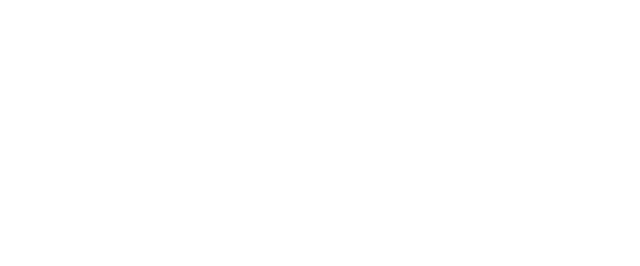
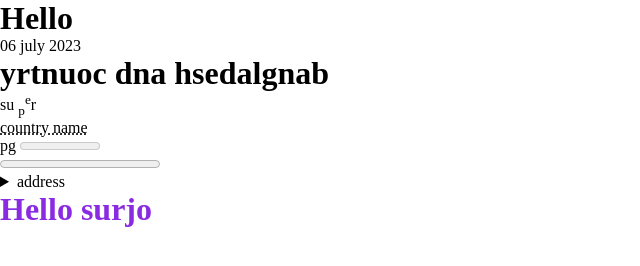
Before and after one commit to Surjo-cse/conceptual-1, a plain HTML site: page test.html in a window 1280 px wide. Shown: the whole page, without its empty margins (0-640 px from the left). Drawn offline with Linux system fonts and the light colour scheme.

Commit message:
funny part

```diff
--- /dev/null
+++ b/test.css
@@ -0,0 +1,7 @@
+*{
+    margin: 0px;
+    padding: 0%;
+}
+#surjo{
+    color: blueviolet;
+}
--- a/test.html
+++ b/test.html
@@ -4,8 +4,24 @@
     <meta charset="UTF-8">
     <meta name="viewport" content="width=device-width, initial-scale=1.0">
     <title>Document</title>
+    <link rel="stylesheet" href="test.css">
 </head>
 <body>
+    <h1>Hello</h1>
+    <time datetime="2023-07-06">06 july 2023</time>
+    <h1><bdo dir="rtl">bangladesh and country</bdo></h1>
+    <p>su <sub>p</sub><sup>e</sup>r</p>
+    <abbr title="Bangladesh">country name</abbr>
+   <p>pg <meter value="35%"></meter></p>
+   <progress value="" max=""></progress>
+   <details>
+    <summary>address</summary>
+    <p>name: surjo
+        village: dargapar
+        phone number : 01233434445
+    </p>
 
+   </details>
+   <h1 id="surjo">Hello surjo</h1>
 </body>
 </html>
```
Also changed, not shown: sitting.jpg (added).
